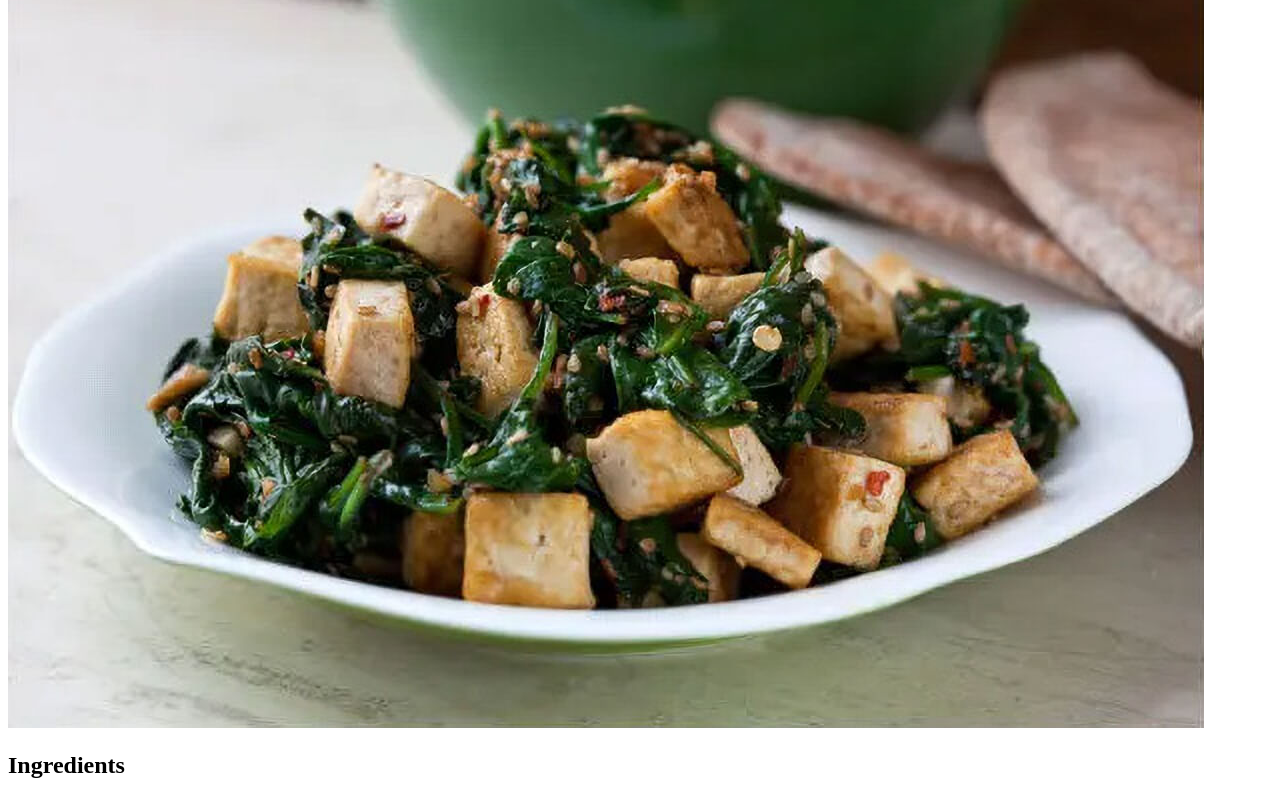
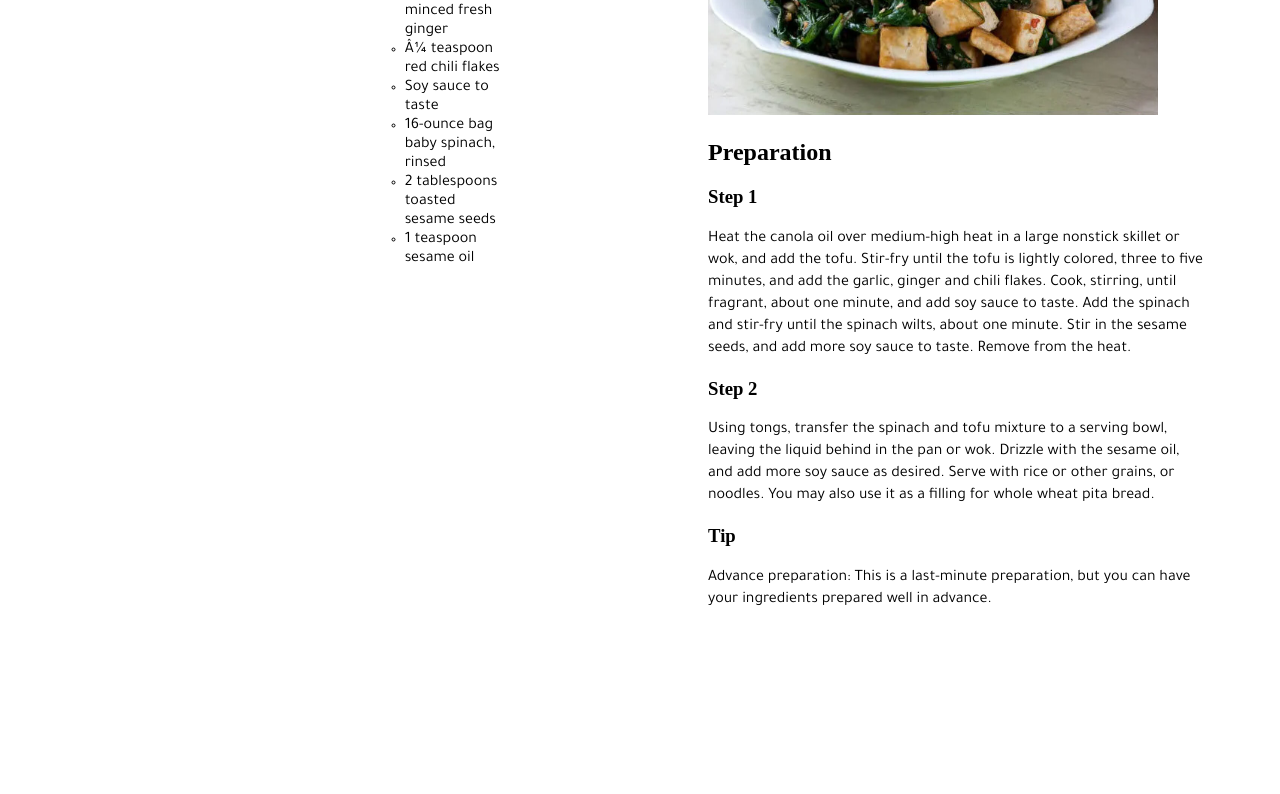
Before and after one commit to annikazamora/exercise7, a plain HTML site: page index.html in a window 1280 px wide. Shown: the part 192-986 px from the top of the page. After the commit the page ends 810 px from the top, so only its background shows below. Drawn offline with Linux system fonts and the light colour scheme; a web font is replaced by a local one.

Commit message:
version 3

```diff
--- a/index.html
+++ b/index.html
@@ -16,10 +16,17 @@
     <link href="https://fonts.googleapis.com/css2?family=Playfair+Display:ital,wght@0,400..900;1,400..900&family=Tajawal:wght@200;300;400;500;700;800;900&display=swap" rel="stylesheet">
 
     <style>
+      #container,
+      #leftCol,
+      #rightCol
 
+      #container {
+        display: flex;
+        width: 1200px;
+      }
 
       h1 {
-        font-size: 35;
+        font-size: 25;
         font-family: "Bacasime Antique", serif;
       }
 
@@ -38,15 +45,34 @@
         font-family: "Tajawal", sans-serif;
       }
 
-      p2 {
-        font-size: 15;
-        font-family: "Tajawal", sans-serif;
-      }
-
       ul {
         list-style-type: circle;
         font-family: "Tajawal", sans-serif;
         font-size: 15;
+      }
+
+      #leftCol {
+
+        padding-right: 100px;
+        width: 50%;
+        float: left;
+
+
+      }
+
+      #rightCol {
+        padding-left: 100px;
+        width: 50%;
+        float: right;
+
+
+
+
+      }
+
+      img {
+        width: 90%;
+        height: auto;
       }
 
     </style>
@@ -57,6 +83,11 @@
 
 
   <body>
+
+
+    <div id="container">
+      <div id="leftCol">
+
         <h1>
           Spinach, Tofu and Sesame Stir-Fry
         </h1>
@@ -65,8 +96,6 @@
           By: Martha Rose Shulman<br>
           Yield: 3 Servings
         </p1>
-
-    <img src="stir_fry.jpg" alt="stir fry">
 
          <h2>
         Ingredients
@@ -83,6 +112,42 @@
           <li>2 tablespoons toasted sesame seeds</li>
           <li>1 teaspoon sesame oil</li>
         </ul>
+      </div>
+
+      <div id="rightCol">
+        <img src="stir_fry.jpg" alt="stir fry">
+
+        <h2>
+          Preparation
+        </h2>
+
+        <h3>
+          Step 1
+        </h3>
+
+        <p1>
+          Heat the canola oil over medium-high heat in a large nonstick skillet or wok, and add the tofu. Stir-fry until the tofu is lightly colored, three to five minutes, and add the garlic, ginger and chili flakes. Cook, stirring, until fragrant, about one minute, and add soy sauce to taste. Add the spinach and stir-fry until the spinach wilts, about one minute. Stir in the sesame seeds, and add more soy sauce to taste. Remove from the heat.
+        </p1>
+
+        <h3>
+          Step 2
+        </h3>
+
+        <p1>
+          Using tongs, transfer the spinach and tofu mixture to a serving bowl, leaving the liquid behind in the pan or wok. Drizzle with the sesame oil, and add more soy sauce as desired. Serve with rice or other grains, or noodles. You may also use it as a filling for whole wheat pita bread.
+        </p1>
+
+        <h3>
+          Tip
+        </h3>
+
+        <p1>
+          Advance preparation: This is a last-minute preparation, but you can have your ingredients prepared well in advance.
+        </p1>
+
+
+      </div>
+    </div>
 
 
 
@@ -94,33 +159,17 @@
 
 
 
-    <h2>
-      Preparation
-    </h2>
 
-    <h3>
-      Step 1
-    </h3>
 
-    <p2>
-      Heat the canola oil over medium-high heat in a large nonstick skillet or wok, and add the tofu. Stir-fry until the tofu is lightly colored, three to five minutes, and add the garlic, ginger and chili flakes. Cook, stirring, until fragrant, about one minute, and add soy sauce to taste. Add the spinach and stir-fry until the spinach wilts, about one minute. Stir in the sesame seeds, and add more soy sauce to taste. Remove from the heat.
-    </p2>
 
-    <h3>
-      Step 2
-    </h3>
 
-    <p2>
-      Using tongs, transfer the spinach and tofu mixture to a serving bowl, leaving the liquid behind in the pan or wok. Drizzle with the sesame oil, and add more soy sauce as desired. Serve with rice or other grains, or noodles. You may also use it as a filling for whole wheat pita bread.
-    </p2>
 
-    <h3>
-      Tip
-    </h3>
 
-    <p2>
-      Advance preparation: This is a last-minute preparation, but you can have your ingredients prepared well in advance.
-    </p2>
+
+
+
+
+
 
   </body>
 
```
Lines whose indentation alone changed are shown as unchanged.
